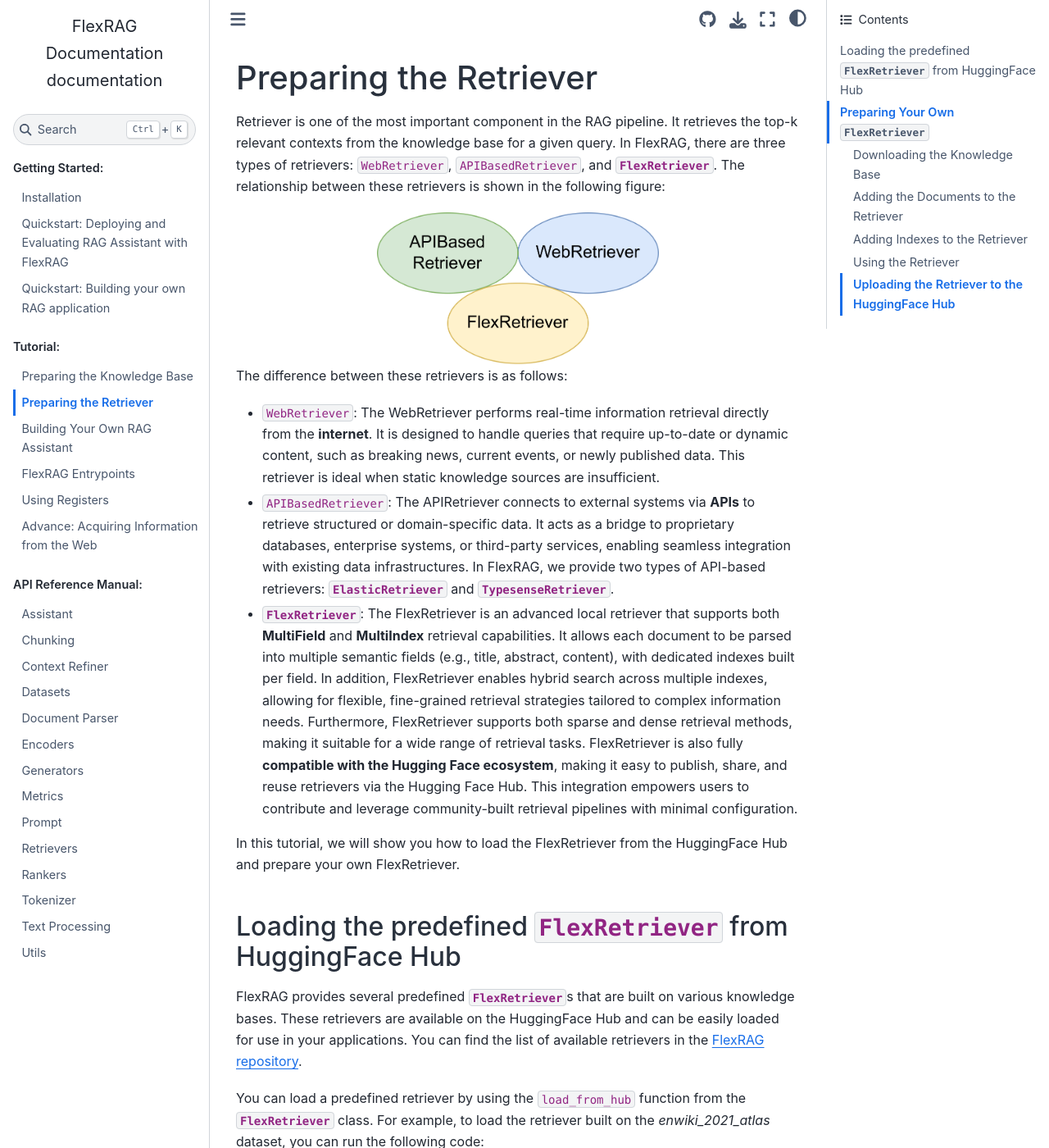
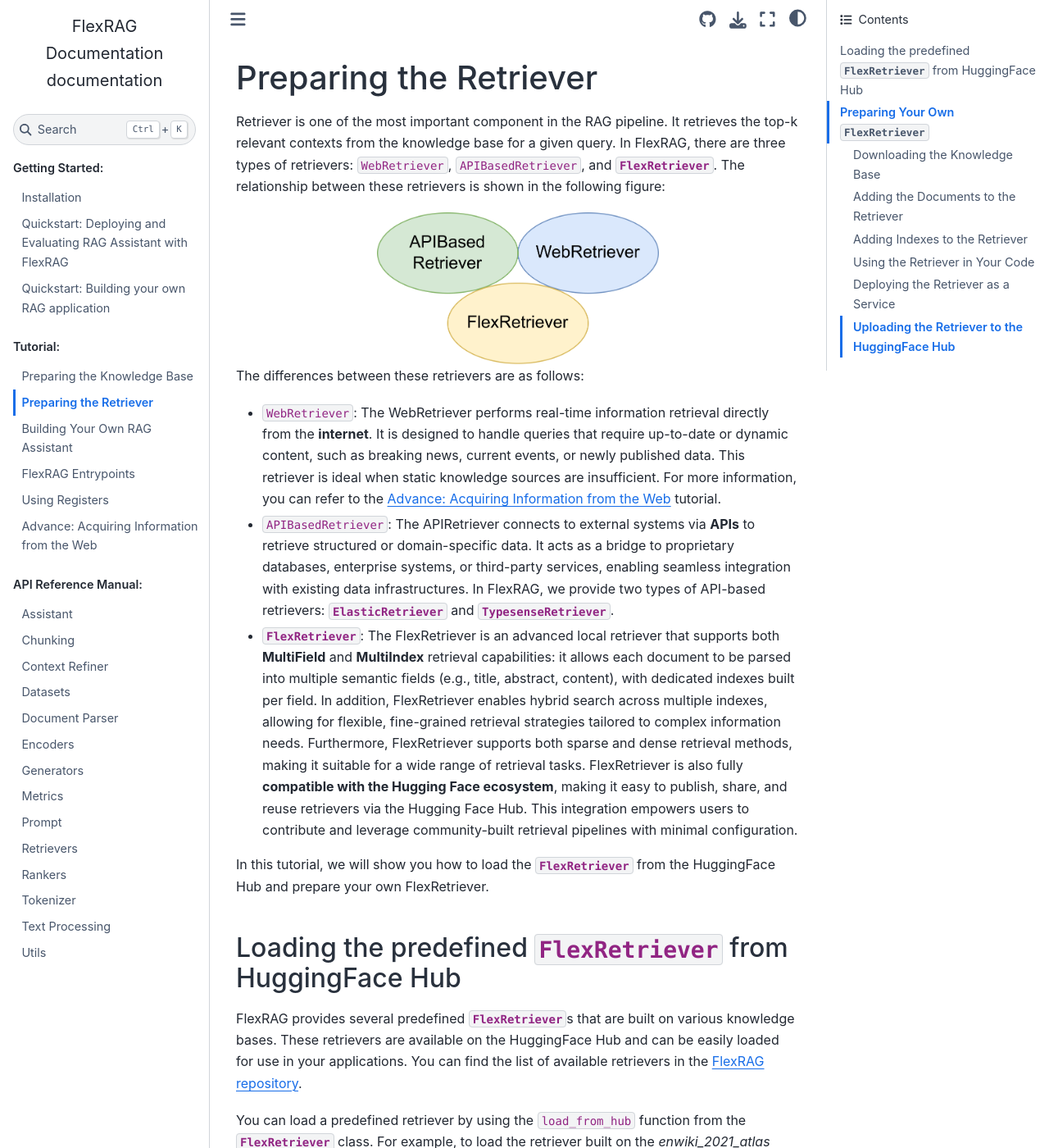
Before and after one commit to ictnlp/FlexRAG, a Sphinx documentation site: the page built from docs/source/tutorial/preparing_retriever.md, in a window 1280 px wide and 1400 px high. Shown: the whole window at 82% size. Built offline with Sphinx 7.4.7 and the Sphinx Book theme 1.1.4, drawn with Linux system fonts in a browser that asks for light colours; the version number could not be read and is left out; some of the changed text lies outside the part shown.

Commit message:
[DOC] Update documentation

````diff
--- a/docs/source/tutorial/preparing_retriever.md
+++ b/docs/source/tutorial/preparing_retriever.md
@@ -8,12 +8,12 @@
    :width: 50%
 ```
 
-The difference between these retrievers is as follows:
-- `WebRetriever`: The WebRetriever performs real-time information retrieval directly from the **internet**. It is designed to handle queries that require up-to-date or dynamic content, such as breaking news, current events, or newly published data. This retriever is ideal when static knowledge sources are insufficient.
+The differences between these retrievers are as follows:
+- `WebRetriever`: The WebRetriever performs real-time information retrieval directly from the **internet**. It is designed to handle queries that require up-to-date or dynamic content, such as breaking news, current events, or newly published data. This retriever is ideal when static knowledge sources are insufficient. For more information, you can refer to the {doc}`./preparing_web_retriever` tutorial.
 - `APIBasedRetriever`: The APIRetriever connects to external systems via **APIs** to retrieve structured or domain-specific data. It acts as a bridge to proprietary databases, enterprise systems, or third-party services, enabling seamless integration with existing data infrastructures. In FlexRAG, we provide two types of API-based retrievers: {class}`~flexrag.retriever.ElasticRetriever` and {class}`~flexrag.retriever.TypesenseRetriever`.
-- {class}`~flexrag.retriever.FlexRetriever`: The FlexRetriever is an advanced local retriever that supports both **MultiField** and **MultiIndex** retrieval capabilities. It allows each document to be parsed into multiple semantic fields (e.g., title, abstract, content), with dedicated indexes built per field. In addition, FlexRetriever enables hybrid search across multiple indexes, allowing for flexible, fine-grained retrieval strategies tailored to complex information needs. Furthermore, FlexRetriever supports both sparse and dense retrieval methods, making it suitable for a wide range of retrieval tasks. FlexRetriever is also fully **compatible with the Hugging Face ecosystem**, making it easy to publish, share, and reuse retrievers via the Hugging Face Hub. This integration empowers users to contribute and leverage community-built retrieval pipelines with minimal configuration.
+- {class}`~flexrag.retriever.FlexRetriever`: The FlexRetriever is an advanced local retriever that supports both **MultiField** and **MultiIndex** retrieval capabilities: it allows each document to be parsed into multiple semantic fields (e.g., title, abstract, content), with dedicated indexes built per field. In addition, FlexRetriever enables hybrid search across multiple indexes, allowing for flexible, fine-grained retrieval strategies tailored to complex information needs. Furthermore, FlexRetriever supports both sparse and dense retrieval methods, making it suitable for a wide range of retrieval tasks. FlexRetriever is also fully **compatible with the Hugging Face ecosystem**, making it easy to publish, share, and reuse retrievers via the Hugging Face Hub. This integration empowers users to contribute and leverage community-built retrieval pipelines with minimal configuration.
 
-In this tutorial, we will show you how to load the FlexRetriever from the HuggingFace Hub and prepare your own FlexRetriever.
+In this tutorial, we will show you how to load the {class}`~flexrag.retriever.FlexRetriever` from the HuggingFace Hub and prepare your own FlexRetriever.
 
 ## Loading the predefined {class}`~flexrag.retriever.FlexRetriever` from HuggingFace Hub
 FlexRAG provides several predefined {class}`~flexrag.retriever.FlexRetriever`s that are built on various knowledge bases. These retrievers are available on the HuggingFace Hub and can be easily loaded for use in your applications. You can find the list of available retrievers in the [FlexRAG repository](https://huggingface.co/FlexRAG).
@@ -234,7 +234,7 @@
 ```
 
 
-### Using the Retriever
+### Using the Retriever in Your Code
 After preparing the retriever, you can use it in your RAG application or other tasks. For example, you can use the `FlexRetriever` to retrieve the top 5 passages for a given query:
 
 ```python
@@ -245,6 +245,33 @@
 passages = retriever.search('What is the capital of France?', top_k=5)[0]
 print(passages)
 ```
+
+### Deploying the Retriever as a Service
+FlexRAG provides an entrypoint to deploy the retriever as a service. This is helpful when you want to use the retriever to fine-tune your own RAG assistant or when you want to use the retriever in a production demonstration. You can deploy the retriever by running the following command:
+
+```bash
+python -m flexrag.entrypoints.serve_retriever \
+    host='0.0.0.0' \
+    port='3402' \
+    retriever_path=<path_to_retriever> \
+    used_indexes=['bm25']
+```
+
+After deploying the retriever, you can access the retriever service at `http://<host>:<port>/search` or visit `http://<host>:<port>/docs` for documentation. You can send a POST request to the `/search` endpoint with a JSON payload containing the query and the top-k parameter. The following is an example of how to use the retriever service:
+
+```python
+import requests
+
+def search_retriever(query, top_k=5):
+    url = "http://<host>:<port>/search"
+    payload = {
+        "queries": [query],
+        "top_k": top_k,
+    }
+    response = requests.post(url, json=payload)
+    return response.json()
+```
+
 
 ### Uploading the Retriever to the HuggingFace Hub
 To share your retriever with the community, you can upload it to the HuggingFace Hub. For example, to upload the `FlexRetriever` to the HuggingFace Hub, you can run the following code:
````
Also changed, not shown: other parts of docs/source/tutorial/preparing_retriever.md (+2 -2 lines), 1 other file.
